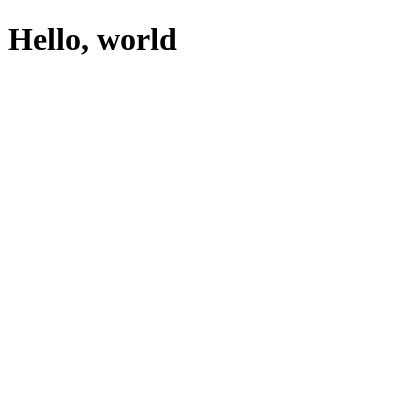
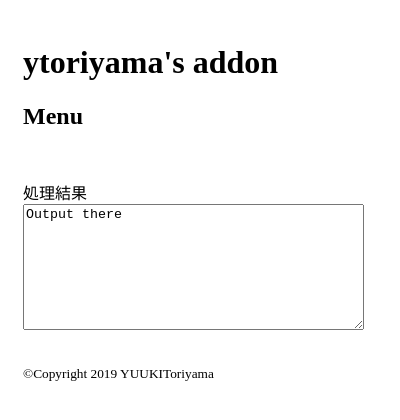
Before and after one commit to YUUKIToriyama/test_firefox_addon, a browser extension: page popup/index.html in a window 400 px wide. Drawn offline with Linux system fonts and the light colour scheme.

Commit message:
Thu Jan 23 00:20:57 JST 2020

```diff
--- a/main.js
+++ /dev/null
@@ -1,4 +0,0 @@
-/* main.js */
-
-var nodeList = document.querySelectorAll("img");
-Array.from(nodeList).map(item => item.src);
--- a/popup/index.html
+++ b/popup/index.html
@@ -1,13 +1,23 @@
 <!DOCTYPE html>
-
 <html>
 <head>
-    <meta charset="utf-8" />
-    <title></title>
+	<meta charset="utf-8" />
+	<title>Popup</title>
+	<script src="popup.js"></script>
+	<link rel="stylesheet" href="popup.css" />
 </head>
 <body>
-    <h1>Hello, world</h1>
-    <div id="content"></div>
-    <script src="popup.js"></script>
+	<header>
+		<h1>ytoriyama's addon</h1>
+		<h2>Menu</h2>
+	</header>
+	<main>
+		<label for="output">処理結果</label>
+		<br/>
+		<textarea name="output" id="output" rows="8" cols="40">Output there</textarea>
+	</main>
+	<footer>
+		<small>&copy;Copyright 2019 YUUKIToriyama</small>
+	</footer>
 </body>
 </html>
--- /dev/null
+++ b/popup/popup.css
@@ -0,0 +1,10 @@
+header {
+	padding: 15px ;
+}
+main {
+	padding: 15px;
+
+}
+footer {
+	padding: 15px
+}
--- a/popup/popup.js
+++ b/popup/popup.js
@@ -1 +1,6 @@
 /* popup.js */
+
+const url = "https://google.co.jp/";
+browser.tabs.create({
+	url: url
+})
```
Also changed, not shown: manifest.json, 1 other file.
